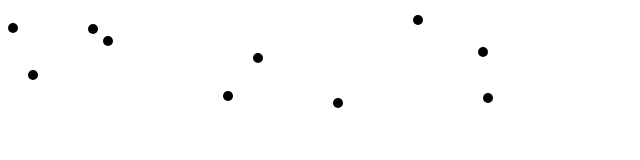
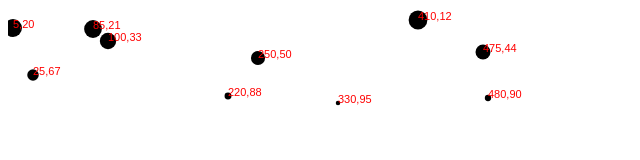
Before and after one commit to gabepolk/scatterplot, a plain HTML site: page index.html in a window 1280 px wide. Shown: the whole page, without its empty margins (0-640 px from the left). Drawn offline with Linux system fonts and the light colour scheme.

Commit message:
Added labels

```diff
--- a/index.html
+++ b/index.html
@@ -24,7 +24,7 @@
         ];
 
         //Width and height
-        var w = 500;
+        var w = 600;
         var h = 100;
         var barPadding = 1;
 
@@ -44,7 +44,26 @@
             .attr("cy", function(d){
               return d[1];
             })
-            .attr("r", 5);
+            .attr("r", function(d){
+              return Math.sqrt(h - d[1])
+            });
+
+          svg.selectAll("text")
+            .data(dataset)
+            .enter()
+            .append("text")
+            .text(function(d){
+              return d[0] + "," + d[1];
+            })
+            .attr("x", function(d){
+              return d[0];
+            })
+            .attr("y", function(d){
+              return d[1];
+            })
+            .attr("font-family", "sans-serif")
+            .attr("font-size", "11px")
+            .attr("fill", "red");
 
       </script>
     </body>
```
